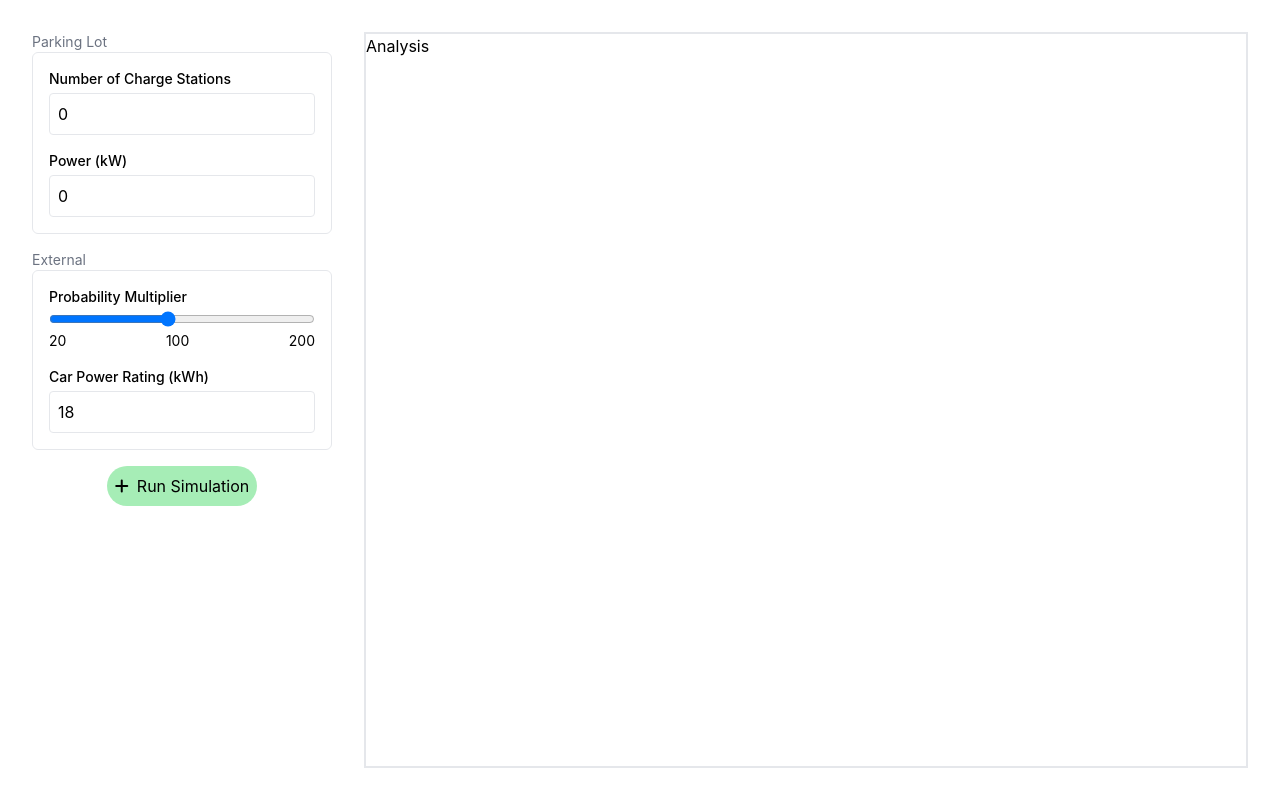
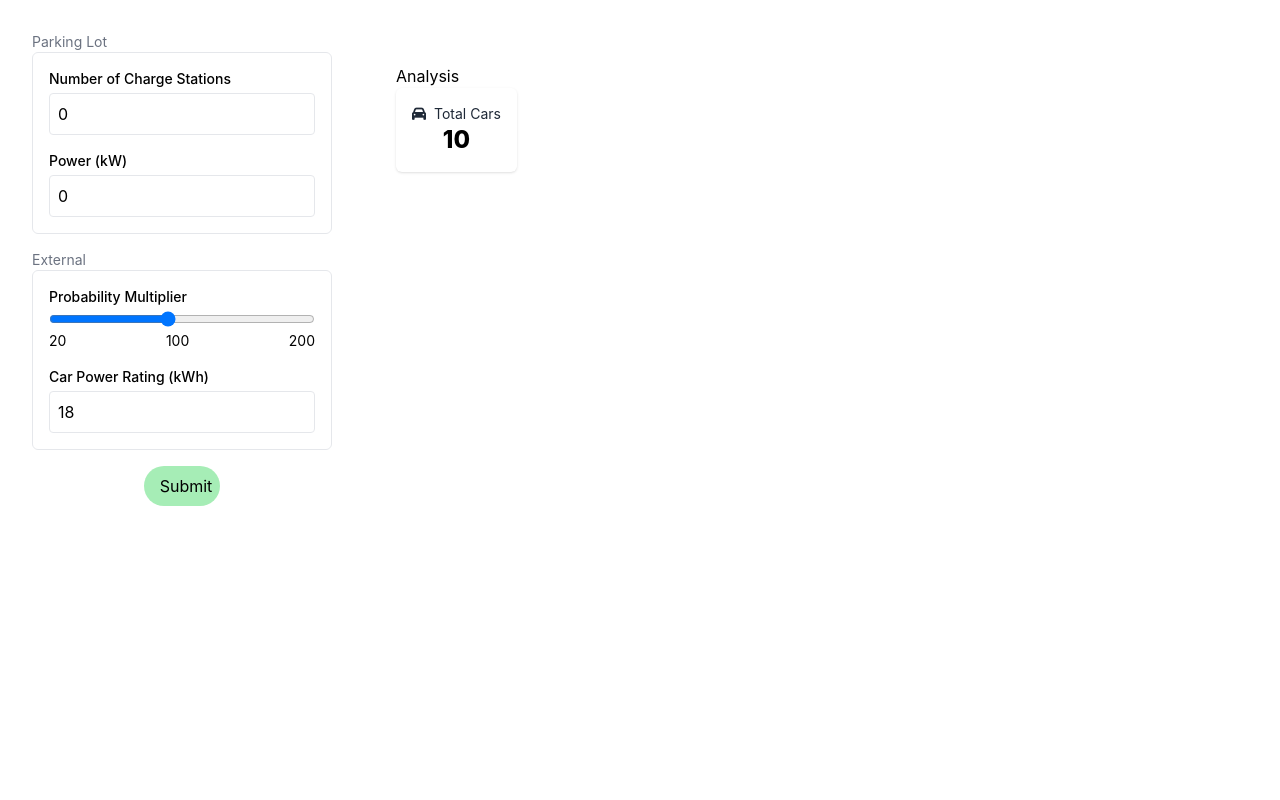
Before and after one commit to manoj-malviya-96/ev-sim, a React (Create React App) app in the folder web-app/: page / in a window 1280 px wide. Built offline with nearby package versions, Linux system fonts and the light colour scheme.

Commit message:
adds a stat atom

```diff
--- /dev/null
+++ b/web-app/src/atoms/stats.tsx
@@ -0,0 +1,22 @@
+import React from "react";
+
+
+interface StatsProps {
+    label: string;
+    icon?: string;
+    value: number | string | undefined;
+}
+
+const Stats: React.FC<StatsProps> = ({label, icon, value}) => {
+    return (
+        <div className="flex flex-col items-center shadow w-fit h-fit p-4 rounded-md">
+            <span className="text-sm text-gray-800 items-center flex flex-row gap-2">
+                {icon && <i className={icon}/>}
+                {label}
+            </span>
+            <span className="text-2xl font-extrabold">{value}</span>
+        </div>
+    );
+}
+
+export default Stats;
--- a/web-app/src/main/analysis.tsx
+++ b/web-app/src/main/analysis.tsx
@@ -1,4 +1,6 @@
 import React from "react";
+import Stats from "../atoms/stats";
+
 
 interface AnalysisProps {
     className?: string;
@@ -6,9 +8,13 @@ interface AnalysisProps {
 
 
 const Analysis: React.FC<AnalysisProps> = ({className}) => {
+    // const chargingValues = [10, 15, 20, 18, 22, 25, 28];
+    // const labels = ["00:00", "01:00", "02:00", "03:00", "04:00", "05:00", "06:00"];
+
     return (
-        <div className={`w-full h-full border-2 ${className}`}>
+        <div className={`w-full h-full p-8 justify-center items-center ${className}`}>
             <h1>Analysis</h1>
+            <Stats label="Total Cars" value={10} icon='fa fa-car'/>
         </div>
     );
 }
--- a/web-app/src/main/controls.tsx
+++ b/web-app/src/main/controls.tsx
@@ -32,8 +32,7 @@ const Controls = () => {
                 />
             </Group>
             <Button
-                label="Run Simulation"
-                icon="fa fa-plus"
+                label="Submit"
                 onClick={() => console.log("Button clicked!")}
             />
         </div>
```
